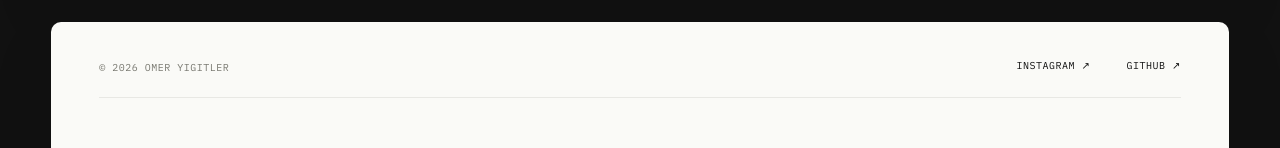
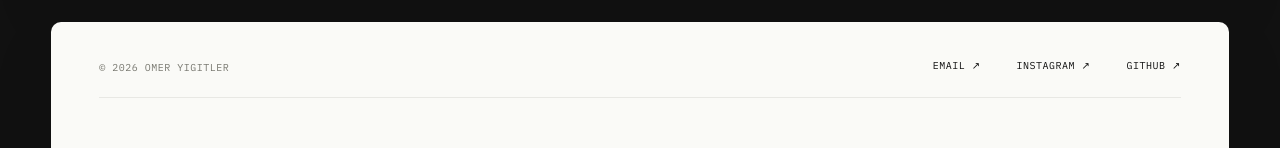
Before and after one commit to omeryigitler/Portfolio, a React (Vite) app: page / in a window 1280 px wide. Shown: the part 7467-7615 px from the top of the page. Built offline with nearby package versions, Linux system fonts and the light colour scheme; a web font is replaced by a local one.

Commit message:
feat: add email contact trigger to final footer

```diff
--- a/src/components/FooterWordmark.tsx
+++ b/src/components/FooterWordmark.tsx
@@ -1,4 +1,5 @@
 import React from 'react';
+import { useUI } from '../context/UIContext';
 
 const SocialLink: React.FC<{ href: string; children: React.ReactNode }> = ({ href, children }) => (
   <a
@@ -13,11 +14,24 @@ const SocialLink: React.FC<{ href: string; children: React.ReactNode }> = ({ hre
 );
 
 export const FooterWordmark: React.FC = () => {
+  const { setContactFormOpen } = useUI();
+
   return (
-    <footer className="pointer-events-auto relative flex min-h-[72svh] w-full flex-col justify-between rounded-[10px] bg-canvas px-5 pb-7 pt-7 shadow-[0_22px_80px_rgba(17,17,17,0.055)] md:px-12 md:pb-10 md:pt-9">
+    <footer
+      data-final-footer
+      className="pointer-events-auto relative flex min-h-[72svh] w-full flex-col justify-between rounded-[10px] bg-canvas px-5 pb-7 pt-7 shadow-[0_22px_80px_rgba(17,17,17,0.055)] md:px-12 md:pb-10 md:pt-9"
+    >
       <div className="flex w-full items-center justify-between border-b border-soft-gray/55 pb-5 font-mono text-[9px] uppercase tracking-[0.05em] text-muted-gray md:text-[10px]">
         <span>© 2026 OMER YIGITLER</span>
         <div className="flex items-center gap-6 md:gap-9">
+          <button
+            type="button"
+            onClick={() => setContactFormOpen(true)}
+            className="group relative pb-1 text-ink focus-visible:outline-none"
+          >
+            <span>EMAIL ↗</span>
+            <span className="absolute bottom-0 left-0 h-[2px] w-full origin-left scale-x-0 bg-acid transition-transform duration-300 ease-[0.16,1,0.3,1] group-hover:scale-x-100 group-focus-visible:scale-x-100" />
+          </button>
           <SocialLink href="https://www.instagram.com/omeryigitler.web/">INSTAGRAM ↗</SocialLink>
           <SocialLink href="https://github.com/omeryigitler">GITHUB ↗</SocialLink>
         </div>
```
